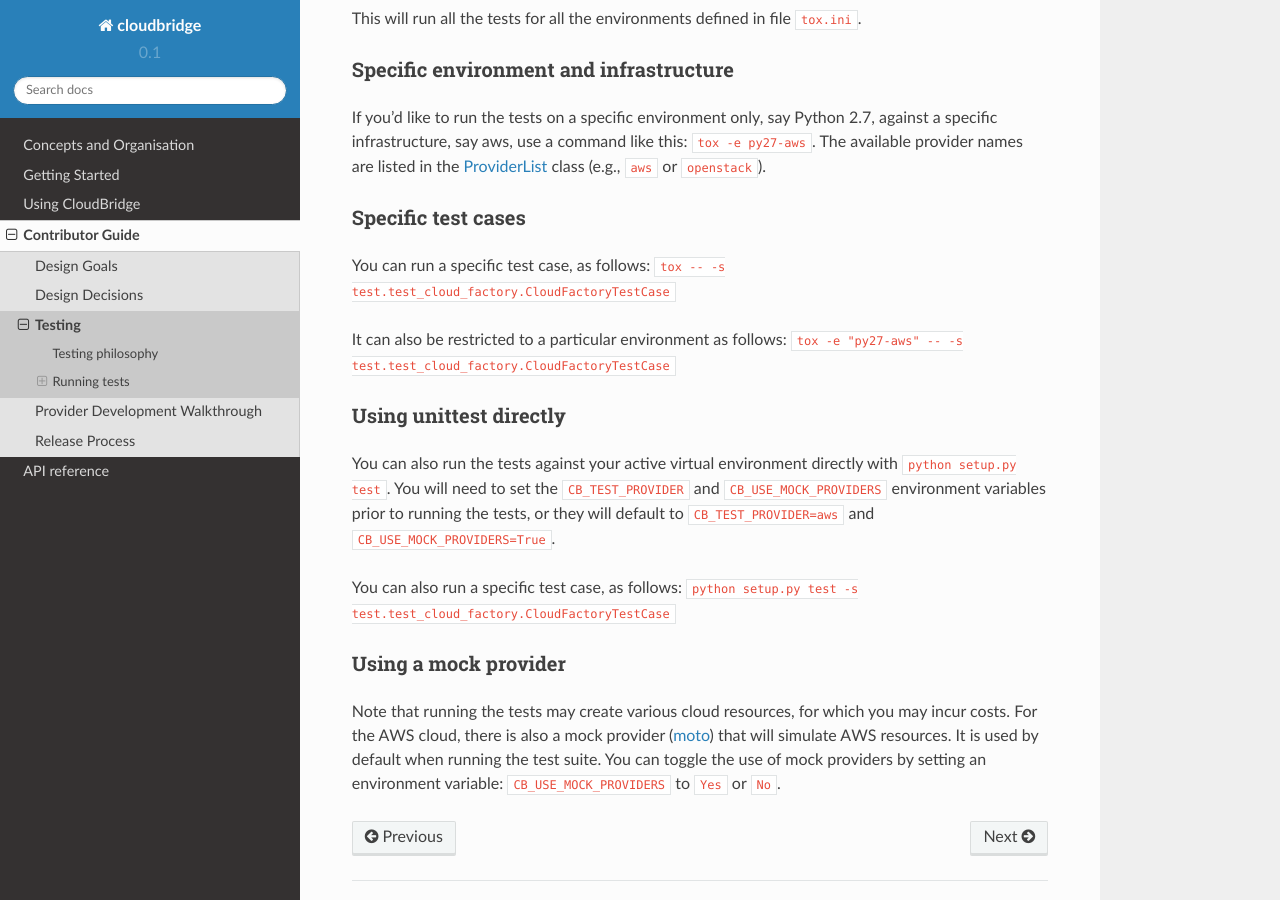
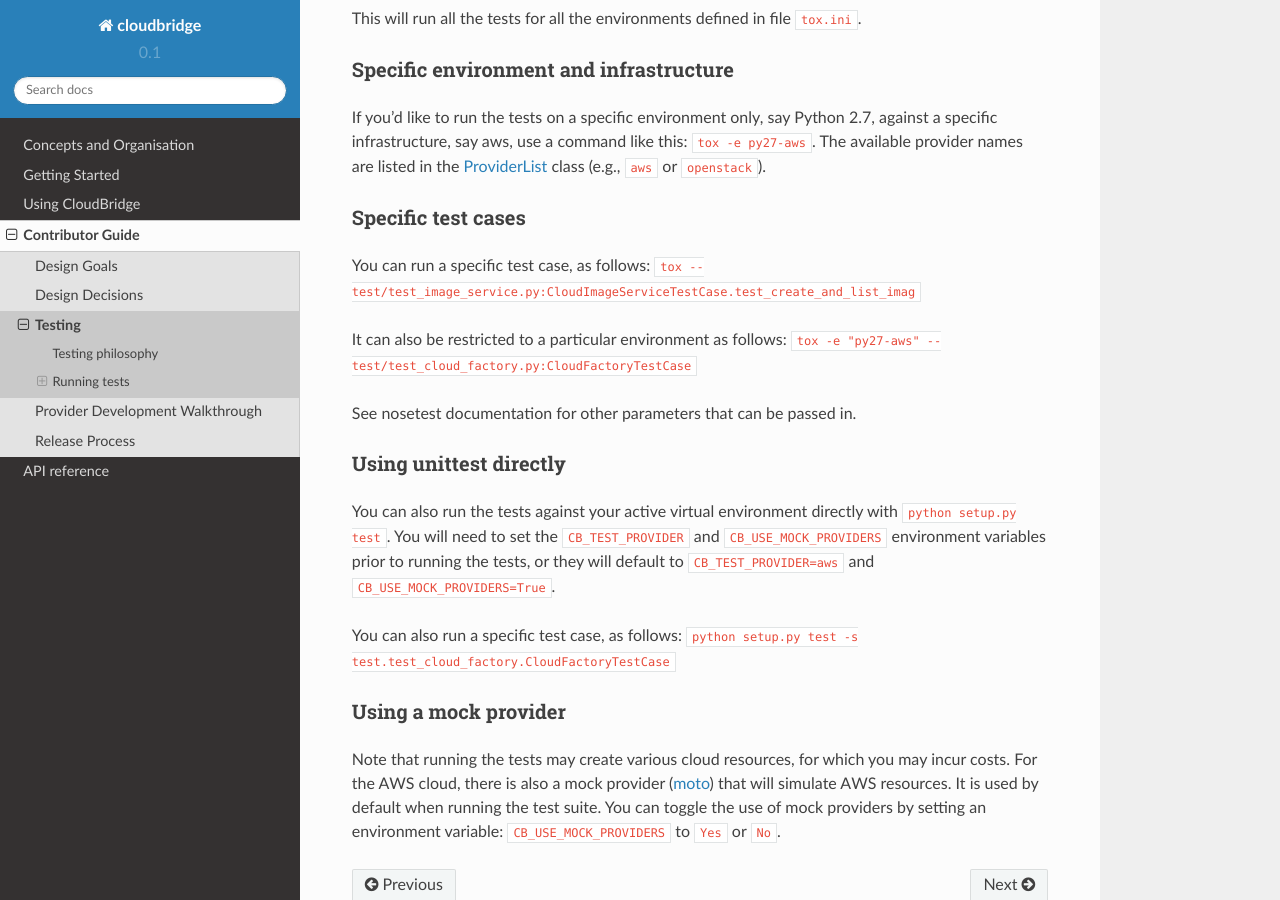
Before and after one commit to CloudVE/cloudbridge, a Sphinx documentation site: the page built from docs/topics/testing.rst, in a window 1280 px wide and 900 px high, scrolled down 803 px. Built offline with Sphinx 7.4.7 and the Read the Docs theme 2.0.0, drawn with Linux system fonts in a browser that asks for light colours.

Commit message:
Updated docs for running individual tests

```diff
--- a/docs/topics/testing.rst
+++ b/docs/topics/testing.rst
@@ -48,10 +48,12 @@ against a specific infrastructure, say aws, use a command like this:
 Specific test cases
 ~~~~~~~~~~~~~~~~~~~~
 You can run a specific test case, as follows:
-``tox -- -s test.test_cloud_factory.CloudFactoryTestCase``
+``tox -- test/test_image_service.py:CloudImageServiceTestCase.test_create_and_list_imag``
 
 It can also be restricted to a particular environment as follows:
-``tox -e "py27-aws" -- -s test.test_cloud_factory.CloudFactoryTestCase``
+``tox -e "py27-aws" -- test/test_cloud_factory.py:CloudFactoryTestCase``
+
+See nosetest documentation for other parameters that can be passed in.
 
 Using unittest directly
 ~~~~~~~~~~~~~~~~~~~~~~~
```
